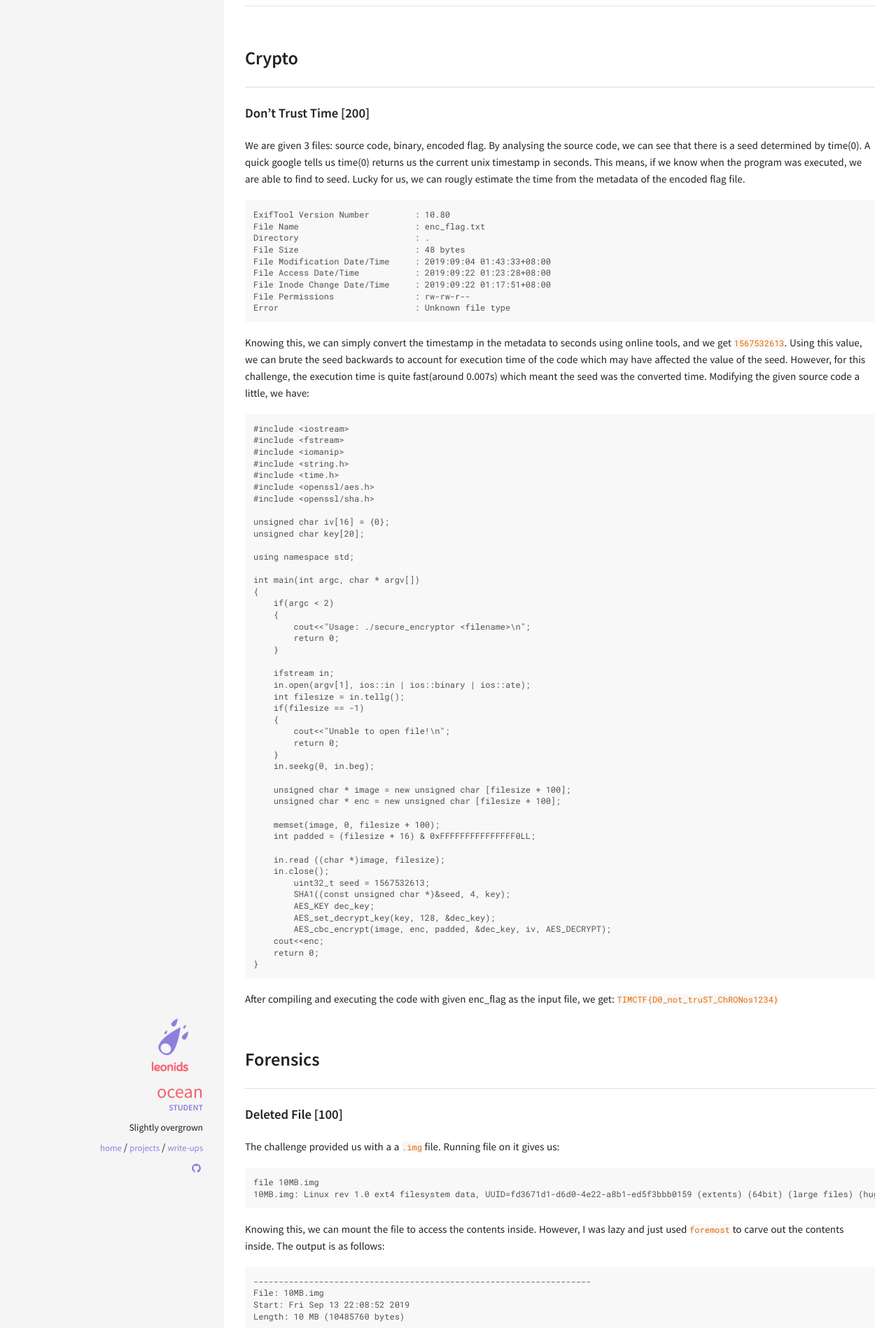
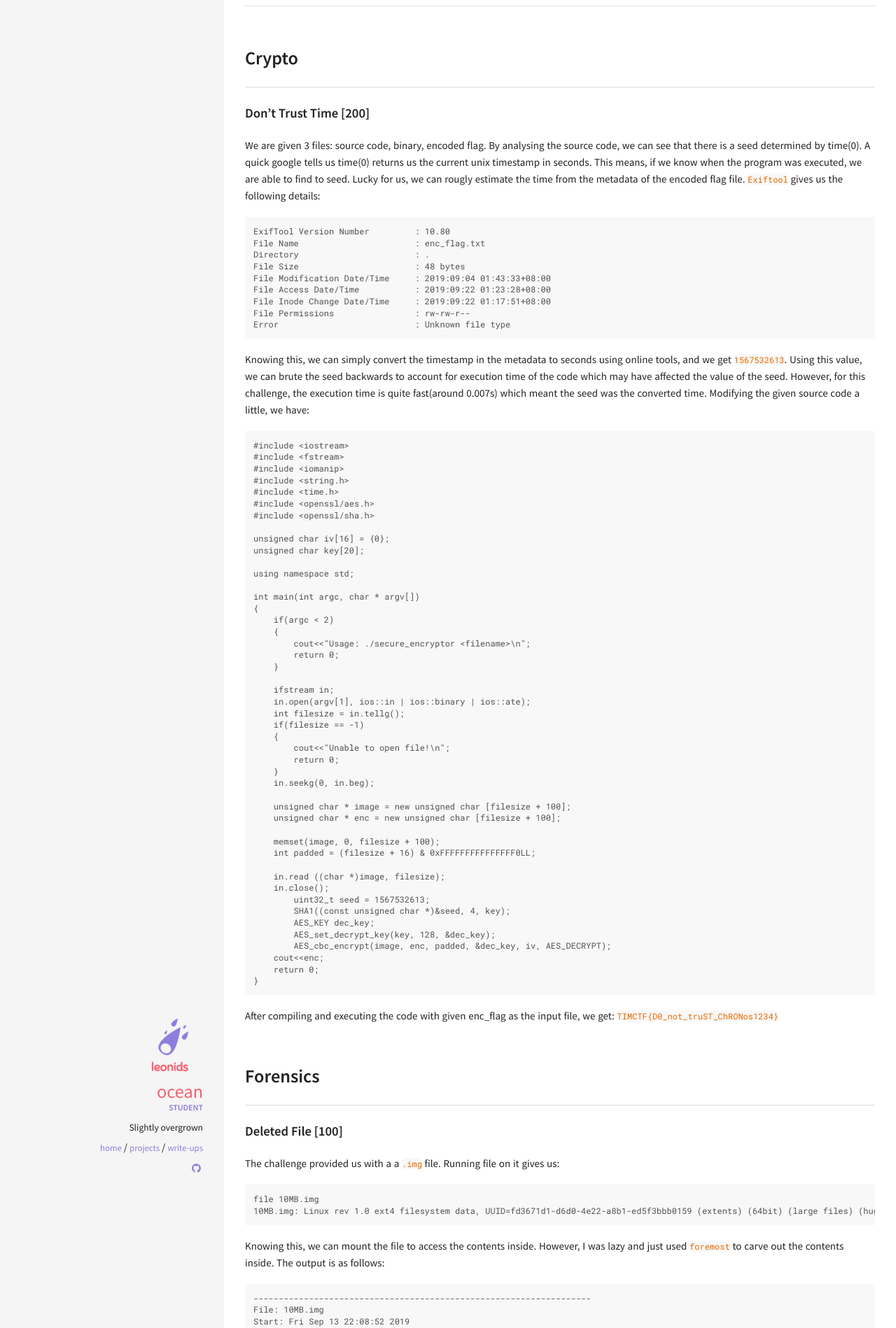
Before and after one commit to Oceankoh/oceankoh.github.io, a Jekyll site: the page built from _posts/2019-09-20-Timisoara-CTF-Quals-2019.md, in a window 1280 px wide. Shown: the part 424-2322 px from the top of the page at 70% size. Built offline with Jekyll 4.4.1, drawn with Linux system fonts in a browser that asks for light colours.

Commit message:
slight modifications for donttrusttime

````diff
--- a/_posts/2019-09-20-Timisoara-CTF-Quals-2019.md
+++ b/_posts/2019-09-20-Timisoara-CTF-Quals-2019.md
@@ -15,7 +15,7 @@ Crypto
 ------
 #### Don't Trust Time [200]
 
-We are given 3 files: source code, binary, encoded flag. By analysing the source code, we can see that there is a seed determined by time(0). A quick google tells us time(0) returns us the current unix timestamp in seconds. This means, if we know when the program was executed, we are able to find to seed. Lucky for us, we can rougly estimate the time from the metadata of the encoded flag file.
+We are given 3 files: source code, binary, encoded flag. By analysing the source code, we can see that there is a seed determined by time(0). A quick google tells us time(0) returns us the current unix timestamp in seconds. This means, if we know when the program was executed, we are able to find to seed. Lucky for us, we can rougly estimate the time from the metadata of the encoded flag file. `Exiftool` gives us the following details:
 
 ```
 ExifTool Version Number         : 10.80
````
